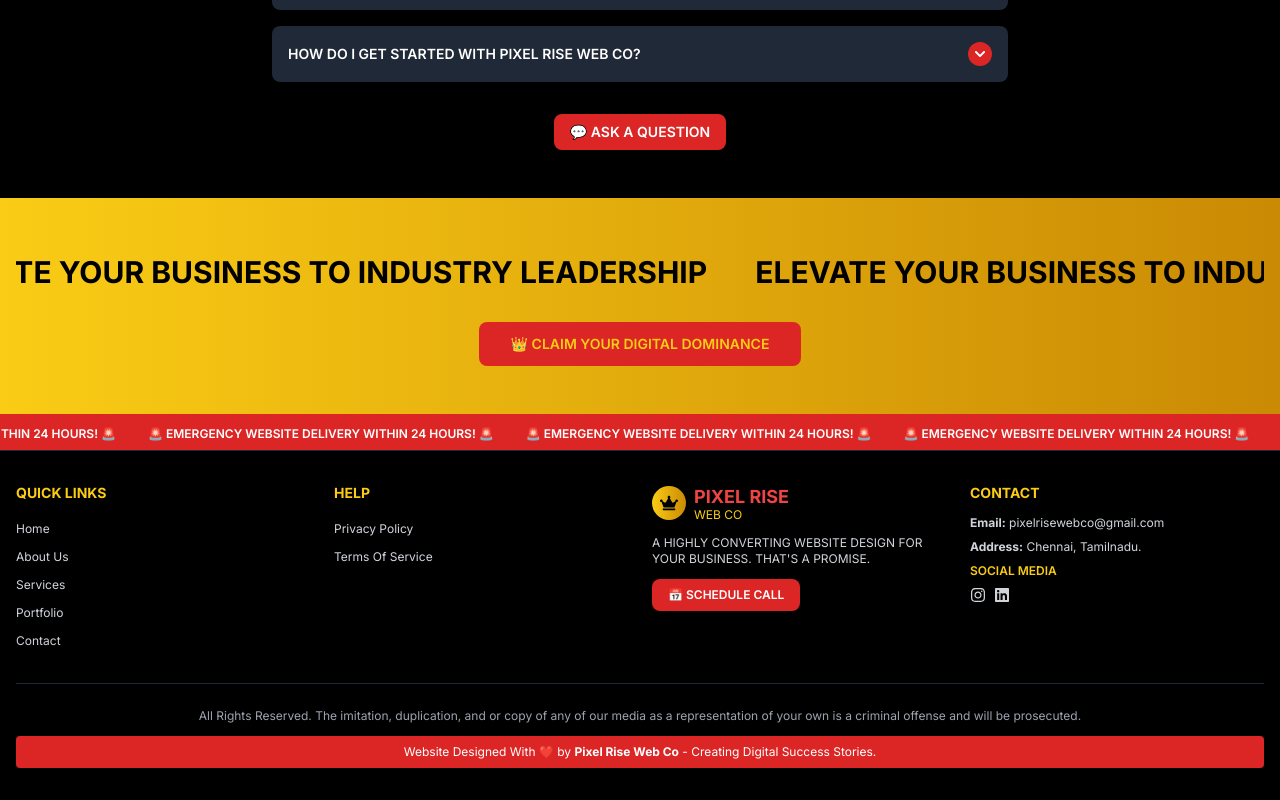
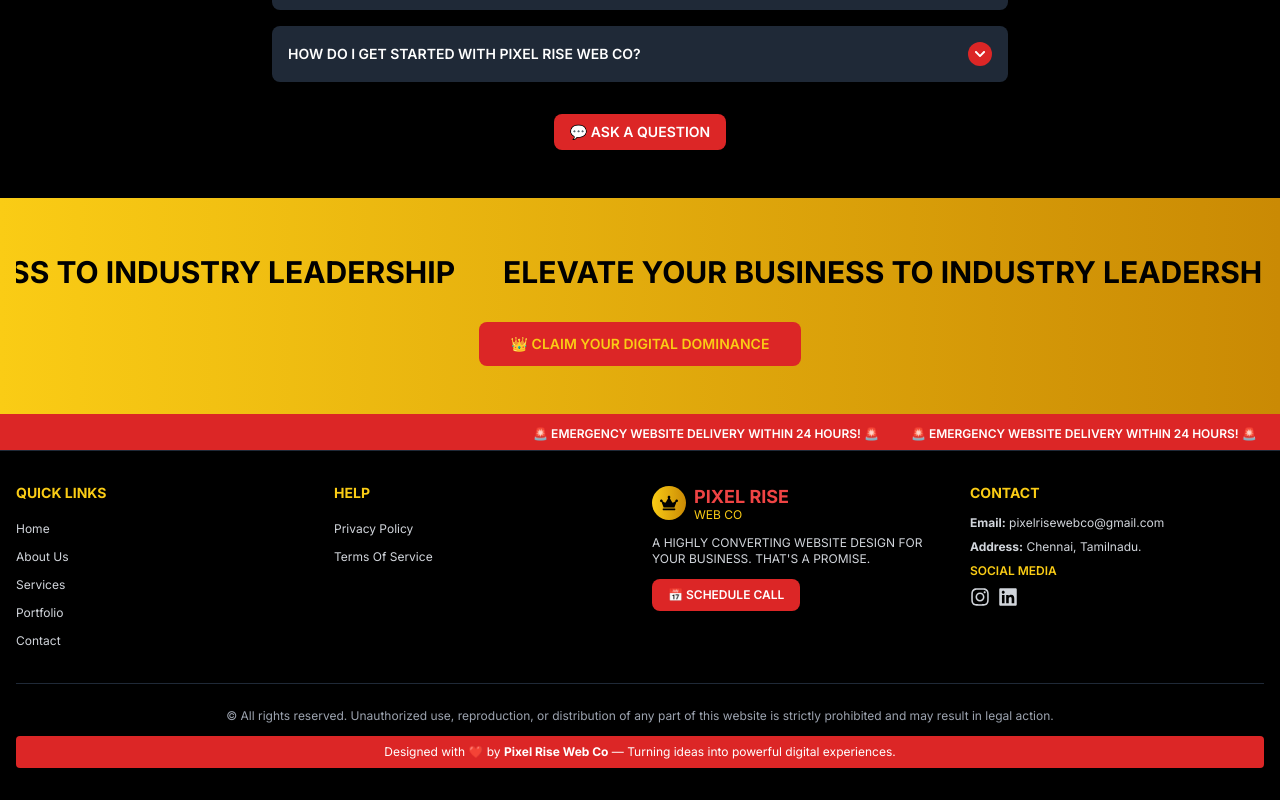
Before and after one commit to Gokul0616/Pixelrise, a React (Create React App) app: page / in a window 1280 px wide. Shown: the part 1854-2654 px from the top of the page. Built offline with nearby package versions, Linux system fonts and the light colour scheme.

Commit message:
asadsdd345345

```diff
--- a/src/App.css
+++ b/src/App.css
@@ -47,11 +47,11 @@ html {
 }
 
 .animate-marquee {
-  animation: marquee 10s linear infinite;
+  animation: marquee 20s linear infinite;
 }
 
 .animate-marquee-infinite {
-  animation: marquee-infinite 5s linear infinite;
+  animation: marquee-infinite 10s linear infinite;
 }
 
 /* Custom animations */
--- a/src/components.js
+++ b/src/components.js
@@ -1730,7 +1730,7 @@ export const Footer = () => {
                       <FaFacebook size={16} />
                     </a> */}
                     <a href="https://instagram.com/pixelrisewebco" className="text-gray-300 hover:text-pink-600 transition-colors">
-                      <FaInstagram size={16} />
+                      <FaInstagram size={20} />
                     </a>
                     {/* <a href="https://google.com" className="text-gray-300 hover:text-red-600 transition-colors">
                       <FaGoogle size={16} />
@@ -1739,7 +1739,7 @@ export const Footer = () => {
                       <FaYoutube size={16} />
                     </a> */}
                     <a href="https://in.linkedin.com/in/pixelrise-web-co-a07440371" className="text-gray-300 hover:text-blue-800 transition-colors">
-                      <FaLinkedin size={16} />
+                      <FaLinkedin size={20} />
                     </a>
                   </div>
                 </div>
@@ -1750,15 +1750,16 @@ export const Footer = () => {
           <div className="border-t border-gray-800 mt-8 pt-6">
   <div className="text-center">
     <p className="text-gray-400 text-xs mb-3">
-                All Rights Reserved. The imitation, duplication, and or copy of any of our media as a representation of your own is a criminal offense and will be prosecuted.
+      © All rights reserved. Unauthorized use, reproduction, or distribution of any part of this website is strictly prohibited and may result in legal action.
     </p>
     <div className="bg-red-600 py-2 px-3 rounded">
       <p className="text-white text-xs">
-                  Website Designed With ❤️ by <strong>Pixel Rise Web Co</strong> - Creating Digital Success Stories.
+        Designed with ❤️ by <strong>Pixel Rise Web Co</strong> — Turning ideas into powerful digital experiences.
       </p>
     </div>
   </div>
 </div>
+
         </div>
       </footer>
     </>
```
Lines whose indentation alone changed are shown as unchanged.
